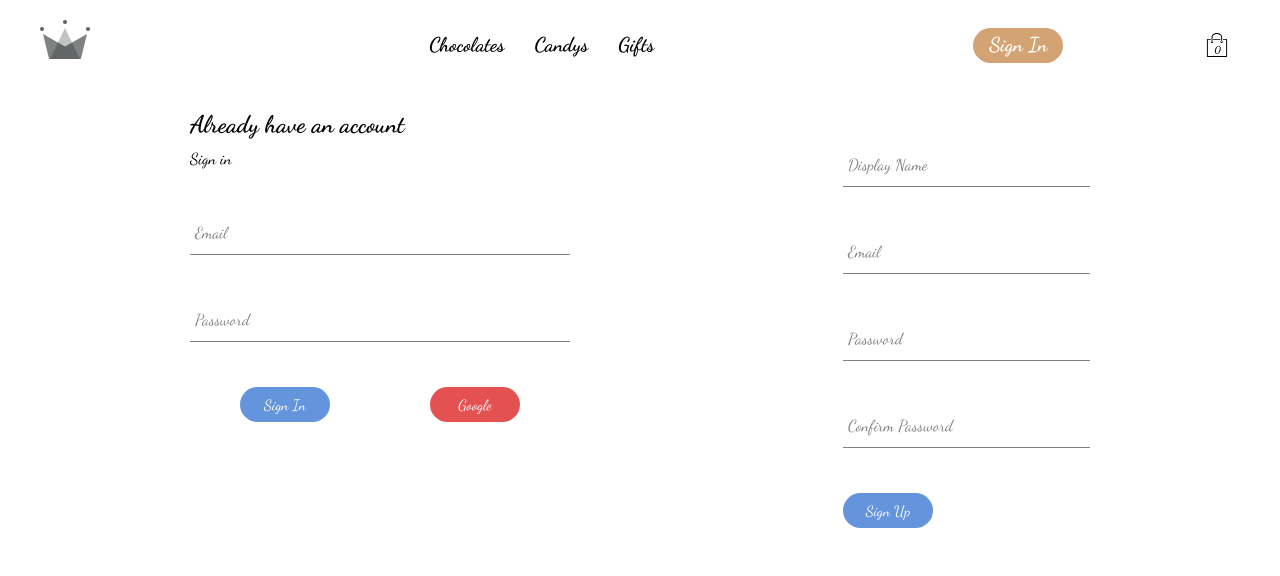
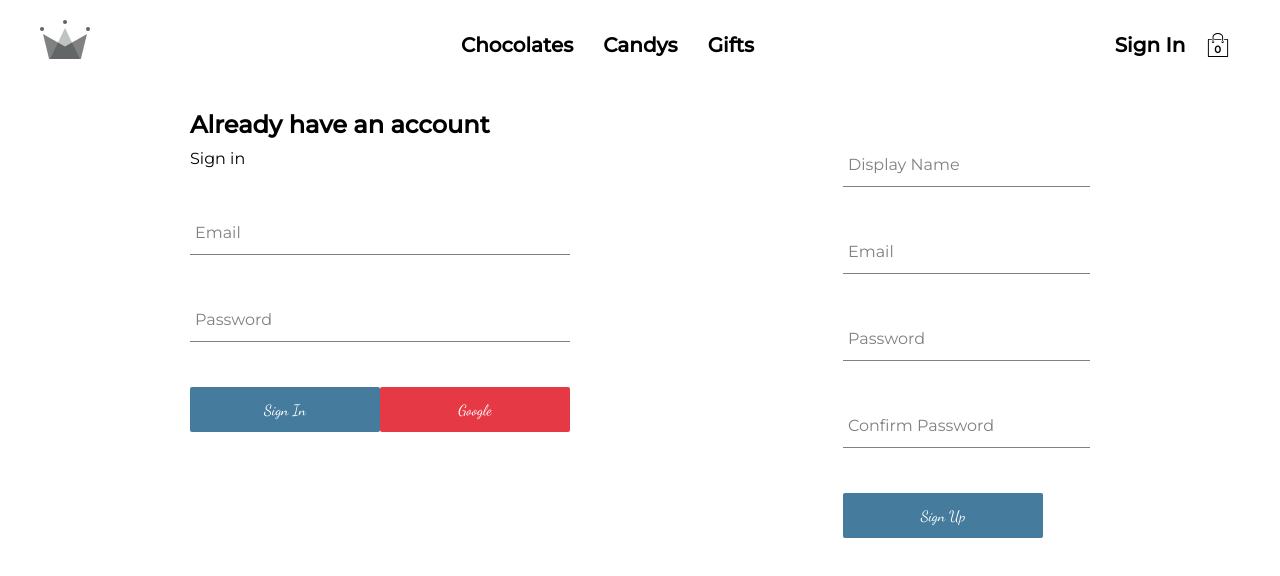
Before and after one commit to hajjimajed/choco-shop, a React (Create React App) app: page /auth in a window 1280 px wide. Shown: the top 576 px of the page. Built offline with nearby package versions, Linux system fonts and the light colour scheme; no server answers; the database is empty.

Commit message:
extra styling

```diff
--- a/public/index.html
+++ b/public/index.html
@@ -11,6 +11,9 @@
   <link rel="preconnect" href="https://fonts.gstatic.com" crossorigin>
   <link href="https://fonts.googleapis.com/css2?family=Dancing+Script:wght@400;500;600;700&display=swap"
     rel="stylesheet">
+  <link rel="preconnect" href="https://fonts.googleapis.com">
+  <link rel="preconnect" href="https://fonts.gstatic.com" crossorigin>
+  <link href="https://fonts.googleapis.com/css2?family=Montserrat:wght@200;300;400;500&display=swap" rel="stylesheet">
   <link rel="apple-touch-icon" href="%PUBLIC_URL%/logo192.png" />
   <!--
       manifest.json provides metadata used when your web app is installed on a
--- a/src/components/button/button.styles.scss
+++ b/src/components/button/button.styles.scss
@@ -1,8 +1,8 @@
 .button-container {
-    width: 90px;
-    height: 35px;
+    width: 200px;
+    height: 45px;
     border: none;
-    border-radius: 20px;
+    border-radius: 2px;
     color: black;
     font-size: 15px;
     cursor: pointer;
@@ -23,26 +23,27 @@
     }
 
     &.google-sign-up {
-        background-color: #6494dc;
+        background-color: #457b9d;
         color: white;
 
         &:hover {
-            background-color: #000000;
+            background-color: #5d9bc2;
         }
     }
 
     &.google {
-        background-color: #e35151;
+        background-color: #e63946;
         color: white;
 
         &:hover {
-            background-color: #000000;
+            background-color: #f15e6a;
         }
     }
 
     &.inverted {
-        background-color: white;
-        color: black;
+        background-color: #6a4c93;
+        color: white;
+
 
         &:hover {
             background-color: black;
--- a/src/components/product-card/product-card.styles.scss
+++ b/src/components/product-card/product-card.styles.scss
@@ -15,7 +15,7 @@
 
     button {
         width: 80%;
-        opacity: 0.7;
+        opacity: 1;
         position: absolute;
         top: 255px;
         display: none;
@@ -27,7 +27,7 @@
         }
 
         button {
-            opacity: 0.85;
+            opacity: 1;
             display: flex;
         }
     }
--- a/src/index.scss
+++ b/src/index.scss
@@ -1,7 +1,7 @@
 body {
     margin: 0;
     padding: 20px 40px;
-    font-family: 'Dancing Script', cursive;
+    font-family: 'Montserrat', sans-serif;
     -webkit-font-smoothing: antialiased;
     -moz-osx-font-smoothing: grayscale;
 }
--- a/src/routes/navigation/navigation.component.jsx
+++ b/src/routes/navigation/navigation.component.jsx
@@ -47,6 +47,8 @@
                     </Link>
                 </div>
 
+                <div className='nav-icons'>
+
                     {
                         currentUser ? (
                             <span className='nav-link nav-btn' onClick={signOutUser}>Sign Out</span>)
@@ -59,7 +61,7 @@
                     <CartIcon />
 
                     {isCartOpen && <CartDropdown />}
-
+                </div>
 
 
             </div>
--- a/src/routes/navigation/navigation.styles.scss
+++ b/src/routes/navigation/navigation.styles.scss
@@ -35,17 +35,19 @@
         height: 35px;
         border: none;
         border-radius: 20px;
-        background-color: #d4a373;
-        color: white;
-        transition: 0.2s ease-in-out all;
+
         text-align: center;
         padding-top: 5px;
 
 
 
-        &:hover {
-            background-color: #000000;
-        }
+
+    }
+
+    .nav-icons {
+        display: flex;
+        align-items: center;
+        justify-content: center;
     }
 
 }
```
Lines whose indentation alone changed are shown as unchanged.
